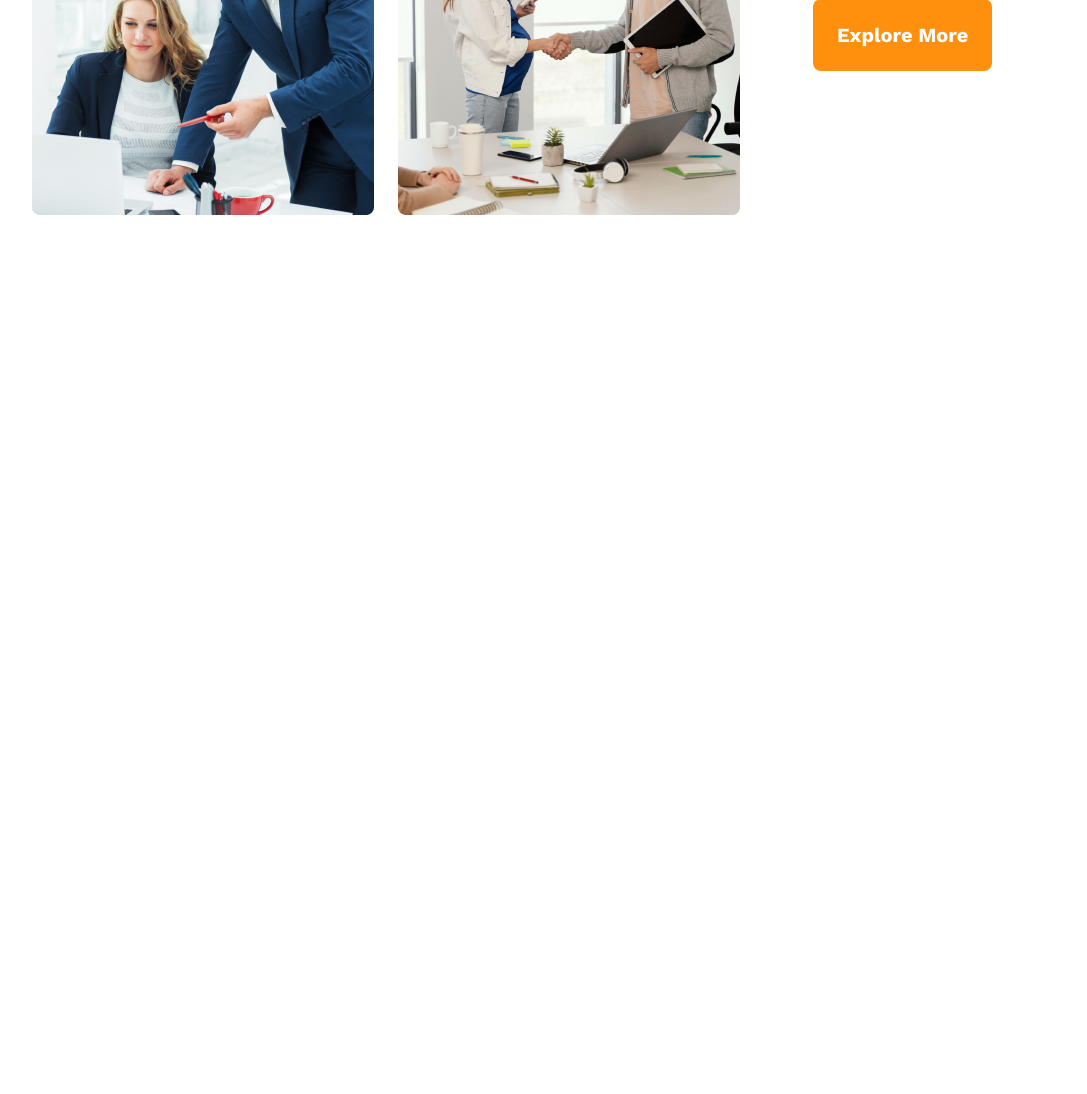
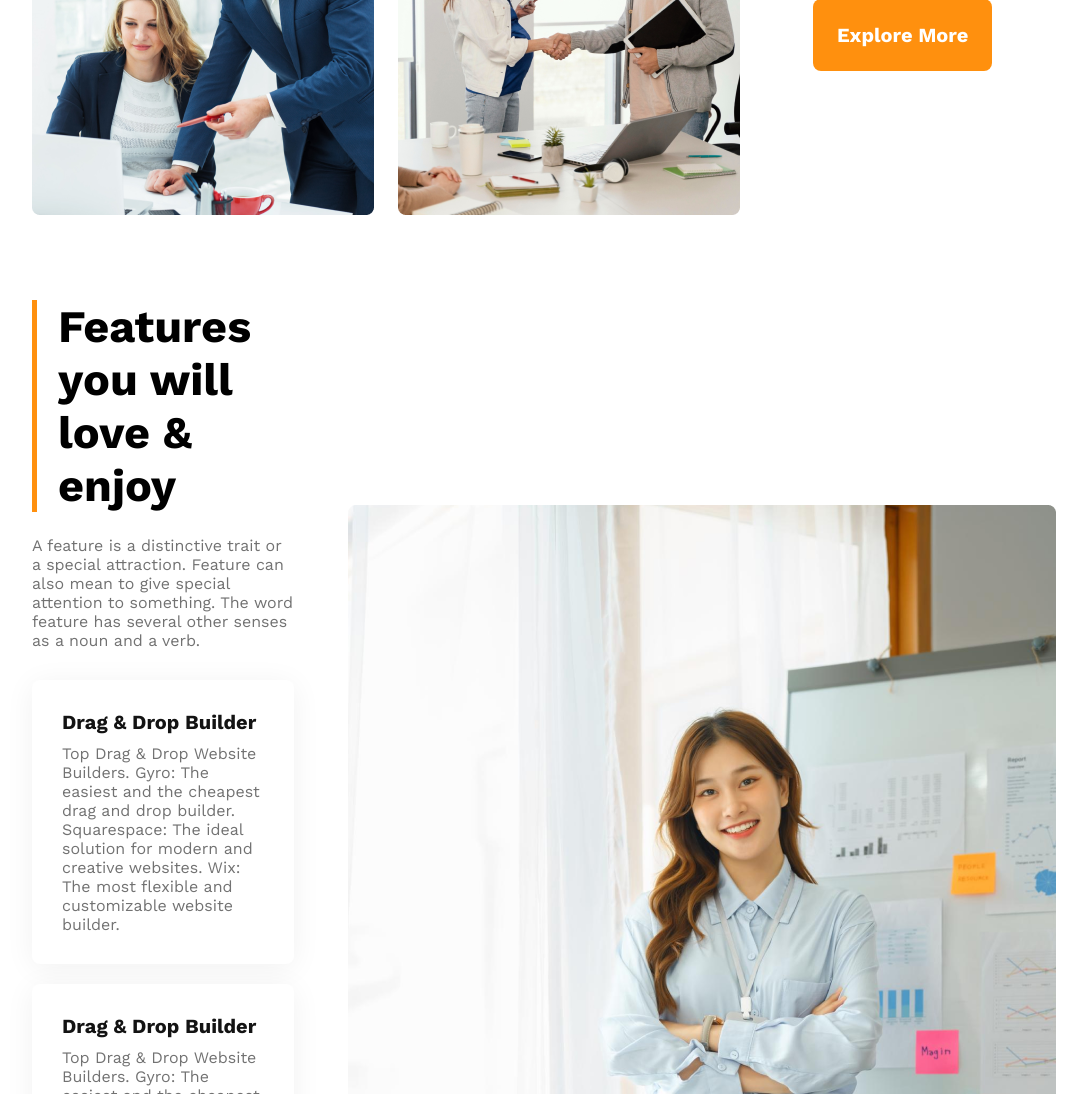
Before and after one commit to Mojaer/PGHero-assignment-2, a plain HTML site: page index.html in a window 1280 px wide. Shown: the part 1706-2800 px from the top of the page, without its empty margins (96-1183 px from the left). Before the commit the page ends 2006 px from the top, so only its background shows below. Drawn offline with nearby package versions, Linux system fonts and the light colour scheme.

Commit message:
feature section full comitted

```diff
--- a/index.html
+++ b/index.html
@@ -24,7 +24,7 @@
       <section class="banner">
         <h1 class="banner-tittle">Brand New</h1>
         <h1 class="banner-tittle">Group of Architects</h1>
-        <p class="banner-paragraph">
+        <p class="paragraph">
           Project kickoff is an exciting time. Finally, after diligently
           comparing vendors, weighing options, and getting the paperwork
           approved, it’s time for your platform to take shape, for your idea to
@@ -37,7 +37,7 @@
     <main>
       <!-- feature section -----------------------------------------------
         ------------------------------------------------------------------------------------- -->
-      <section class="feature section">
+      <section class="feature-section">
         <!-- feature-list------------------------------------------------------------------------- -->
         <div class="feature-list">
           <div class="feature-list-images">
@@ -49,7 +49,7 @@
           <article class="feature-list-article">
             <h3 class="feature-list-head">Quick list <span>of Our</span></h3>
             <h3 class="feature-list-tail">Features</h3>
-            <p class="feature-list-paragraph">
+            <p class="paragraph">
               There are many variations of passages of Lorem Ipsum available,
               but the majority have suffered alteration in some form, by
               injected humour, or randomized words which don't look even
@@ -57,8 +57,68 @@
             <button class="btn-orange">Explore More</button>
           </article>
         </div>
-        <!-- Love and enjoy feature------------------------------------------------------------- -->
-        <div class="love-feature"></div>
+      </section>
+      <!-- Love and enjoy feature----------------------------------------------------------------------------------------- -->
+      <section class="feature-love-section">
+        <div>
+          <article class="feature-love-article">
+            <h3 class="feature-love-tittle">
+              Features you will <br />
+              love & enjoy
+            </h3>
+            <p class="paragraph">
+              A feature is a distinctive trait or a special attraction. Feature
+              can also mean to give special attention to something. The word
+              feature has several other senses as a noun and a verb.
+            </p>
+          </article>
+          <!-- ----------------------------------------------- -->
+          <article class="feature-love-details">
+            <div class="feature-love-paragraph">
+              <h4 class="paragraph-tittle">Drag & Drop Builder</h4>
+              <p class="paragraph">
+                Top Drag & Drop Website Builders. Gyro: The easiest and the
+                cheapest drag and drop builder. Squarespace: The ideal solution
+                for modern and creative websites. Wix: The most flexible and
+                customizable website builder.
+              </p>
+            </div>
+            <div class="feature-love-paragraph">
+              <h4 class="paragraph-tittle">Drag & Drop Builder</h4>
+              <p class="paragraph">
+                Top Drag & Drop Website Builders. Gyro: The easiest and the
+                cheapest drag and drop builder. Squarespace: The ideal solution
+                for modern and creative websites. Wix: The most flexible and
+                customizable website builder.
+              </p>
+            </div>
+            <div class="feature-love-paragraph">
+              <h4 class="paragraph-tittle">Drag & Drop Builder</h4>
+              <p class="paragraph">
+                Top Drag & Drop Website Builders. Gyro: The easiest and the
+                cheapest drag and drop builder. Squarespace: The ideal solution
+                for modern and creative websites. Wix: The most flexible and
+                customizable website builder.
+              </p>
+            </div>
+            <div class="feature-love-paragraph">
+              <h4 class="paragraph-tittle">Drag & Drop Builder</h4>
+              <p class="paragraph">
+                Top Drag & Drop Website Builders. Gyro: The easiest and the
+                cheapest drag and drop builder. Squarespace: The ideal solution
+                for modern and creative websites. Wix: The most flexible and
+                customizable website builder.
+              </p>
+            </div>
+          </article>
+        </div>
+        <!-- ------------------------------------------------------------------------- -->
+        <div>
+          <img src="./images/architect.png" alt="" />
+          <button class="btn-orange">
+            10+Year <br /><span>Experience</span>
+          </button>
+        </div>
       </section>
     </main>
     <footer></footer>
--- a/styles/styles.css
+++ b/styles/styles.css
@@ -48,12 +48,17 @@ header nav .nav-list {
     color: #131313;
 }
 
-.banner .banner-paragraph {
-    width: 60%;
-    margin: 15px auto 30px auto;
+.paragraph {
     font-weight: 400;
     font-size: 16px;
     color: #727272;
+
+}
+
+.banner .paragraph {
+    width: 60%;
+    margin: 15px auto 30px auto;
+
 
 }
 
@@ -111,10 +116,7 @@ article .feature-list-tail {
     margin-bottom: 24px;
 }
 
-.feature-list-paragraph {
-    font-weight: 400;
-    font-size: 16px;
-    color: #727272;
+.feature-list .paragraph {
     margin-bottom: 32px;
 }
 
@@ -123,3 +125,48 @@ article .feature-list-tail {
 }
 
 /* Love and enjoy feature----------------------------------------------------------------- */
+
+.feature-love-section {
+    display: flex;
+    gap: 54px;
+    align-items: center;
+    width: 80%;
+    margin: 85px auto;
+}
+
+.feature-love-article .feature-love-tittle {
+    font-weight: 700;
+    font-size: 45px;
+    padding-left: 21px;
+    border-left: 5px solid #FF900E;
+    margin-bottom: 24px;
+}
+
+.feature-love-details {
+    margin-top: 30px;
+}
+
+.feature-love-paragraph {
+    padding: 30px;
+    margin-bottom: 20px;
+    background: #FFFFFF;
+    box-shadow: 0px 4px 30px rgba(0, 0, 0, 0.06);
+    border-radius: 8px;
+}
+
+.feature-love-paragraph .paragraph-tittle {
+    font-weight: 600;
+    font-size: 20px;
+    color: #131313;
+    margin-bottom: 10px;
+}
+
+.feature-love-section .btn-orange {
+    font-weight: 700;
+    font-size: 65px;
+}
+
+.feature-love-section .btn-orange span {
+    font-weight: 500;
+    font-size: 25px;
+}
```
